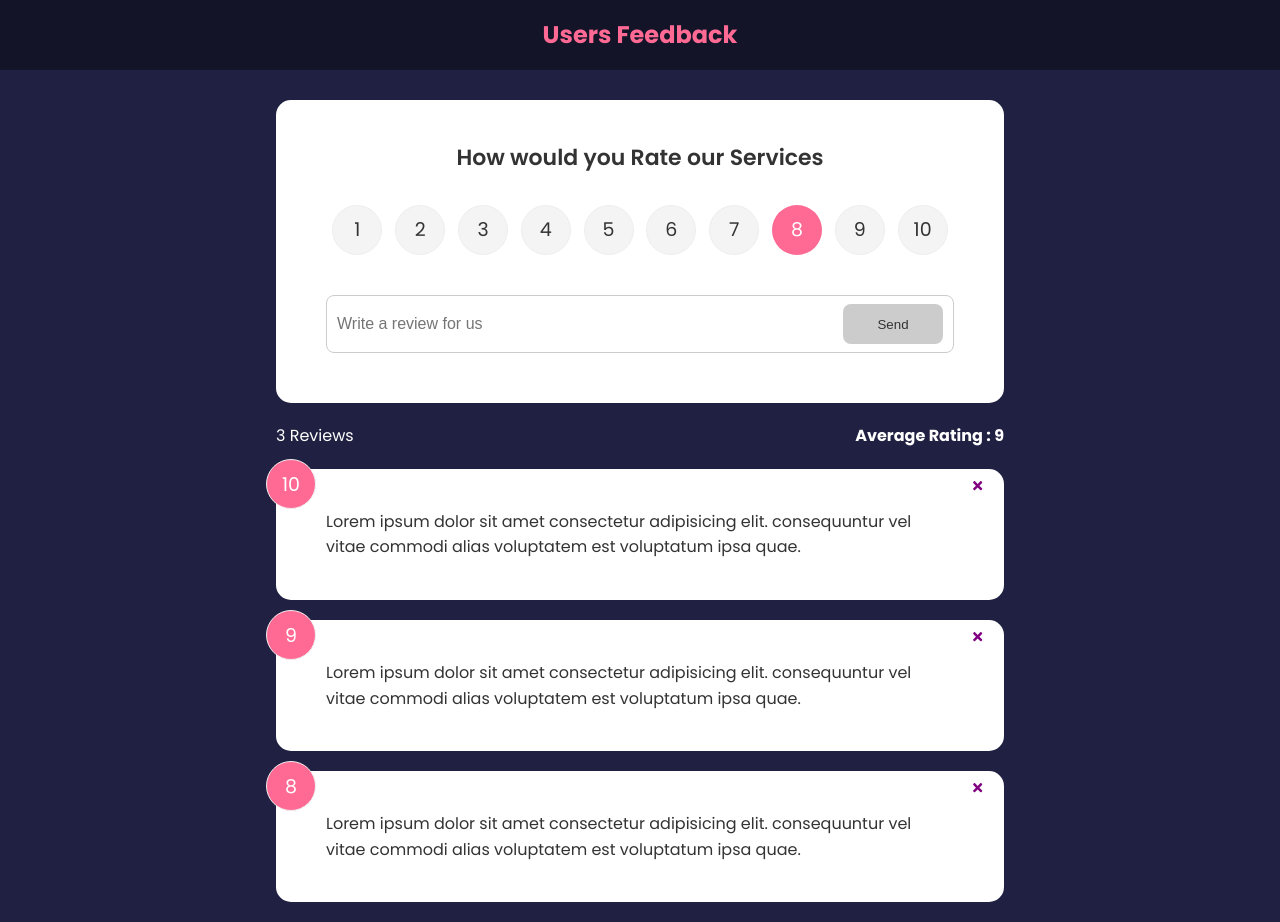
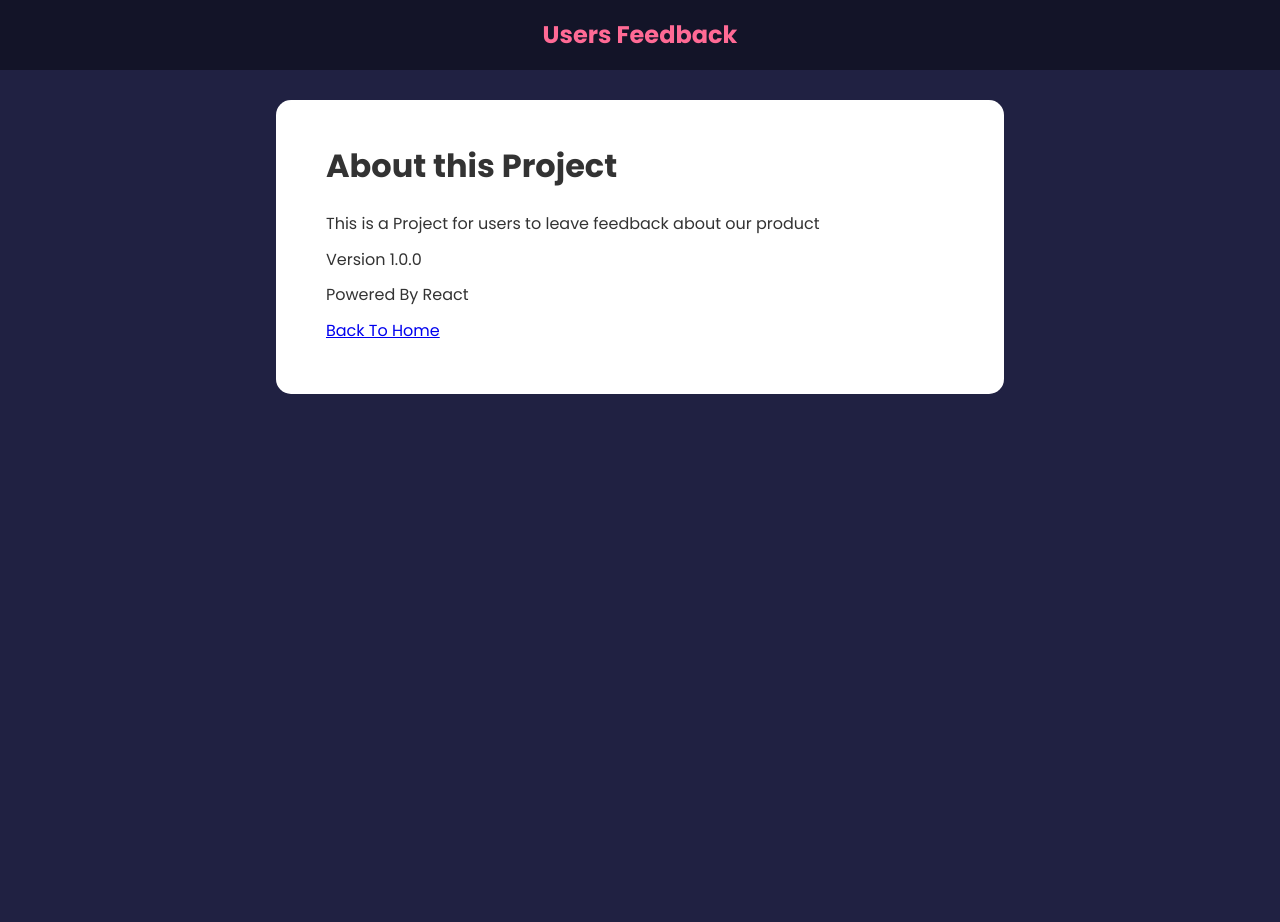
Before and after one commit to abdulsalam030/User-s-Feedback-App, a React (Create React App) app: page /About in a window 1280 px wide. After the commit the page ends 800 px from the top, so only its background shows below. Built offline with nearby package versions, Linux system fonts and the light colour scheme.

Commit message:
Routing Added

```diff
--- a/package.json
+++ b/package.json
@@ -10,6 +10,7 @@
     "react": "^18.2.0",
     "react-dom": "^18.2.0",
     "react-icons": "^4.7.1",
+    "react-router-dom": "^6.7.0",
     "react-scripts": "5.0.1",
     "uuid": "^9.0.0",
     "web-vitals": "^2.1.4"
--- a/src/App.js
+++ b/src/App.js
@@ -1,34 +1,47 @@
 import React, { useState } from "react";
 import { v4 as uuidv4 } from "uuid";
+import { BrowserRouter as Router, Routes, Route } from "react-router-dom";
 import Headers from "./components/Headers";
 import Feedbacklist from "./components/Feedbacklist";
 import FeedbackData from "./Data/FeedbackData";
 import FeedbackStats from "./components/FeedbackStats";
 import Form from "./components/Form";
+import About from "./Pages/About";
 import "./App.css";
 function App() {
   const [feedback, setFeedback] = useState(FeedbackData);
 
-
   const addFeedback = (newFeedback) => {
     newFeedback.id = uuidv4();
-     setFeedback([newFeedback, ...feedback])
-    console.log(newFeedback)
-  }
+    setFeedback([newFeedback, ...feedback]);
+    console.log(newFeedback);
+  };
 
   const deleteFeedback = (id) => {
-    setFeedback(feedback.filter((item)=> item.id !== id ))
+    setFeedback(feedback.filter((item) => item.id !== id));
   };
 
   return (
-    <>
+    <Router>
       <Headers />
       <div className="container">
-        <Form handleAdd={addFeedback} />
-      <FeedbackStats feedback={feedback} />
-        <Feedbacklist feedback={feedback} handleDelete={deleteFeedback} />
+        <Routes>
+        <Route
+          exact
+          path="/"
+          element={
+            <div>
+              <Form handleAdd={addFeedback} />
+              <FeedbackStats feedback={feedback} />
+              <Feedbacklist feedback={feedback} handleDelete={deleteFeedback} />
+            </div>
+          }
+        ></Route>
+        <Route path="/About" element={<About />} />
+        </Routes>
+
       </div>
-    </>
+    </Router>
   );
 }
 
--- /dev/null
+++ b/src/Pages/About.jsx
@@ -0,0 +1,21 @@
+import React from 'react'
+import Card from '../components/shared/Card';
+
+function About() {
+  return (
+    <Card>
+        <div className="about">
+            <h1>About this Project</h1>
+            <p>This is a Project for users to leave feedback about our product</p>
+            <p>Version 1.0.0</p>
+            <p>Powered By React</p>
+            <p>
+                <a href='/'>Back To Home</a>
+            </p>
+
+        </div>
+    </Card>
+  )
+}
+
+export default About;
--- a/src/components/Rating.jsx
+++ b/src/components/Rating.jsx
@@ -7,6 +7,8 @@ function Rating({select}) {
     const handleChange = (e) => {
         setSelected(+e.target.value)
         select(+e.target.value)
+
+
 
     }
 
```
Also changed, not shown: 1 other file (tests, documents, lock files or other folders).
